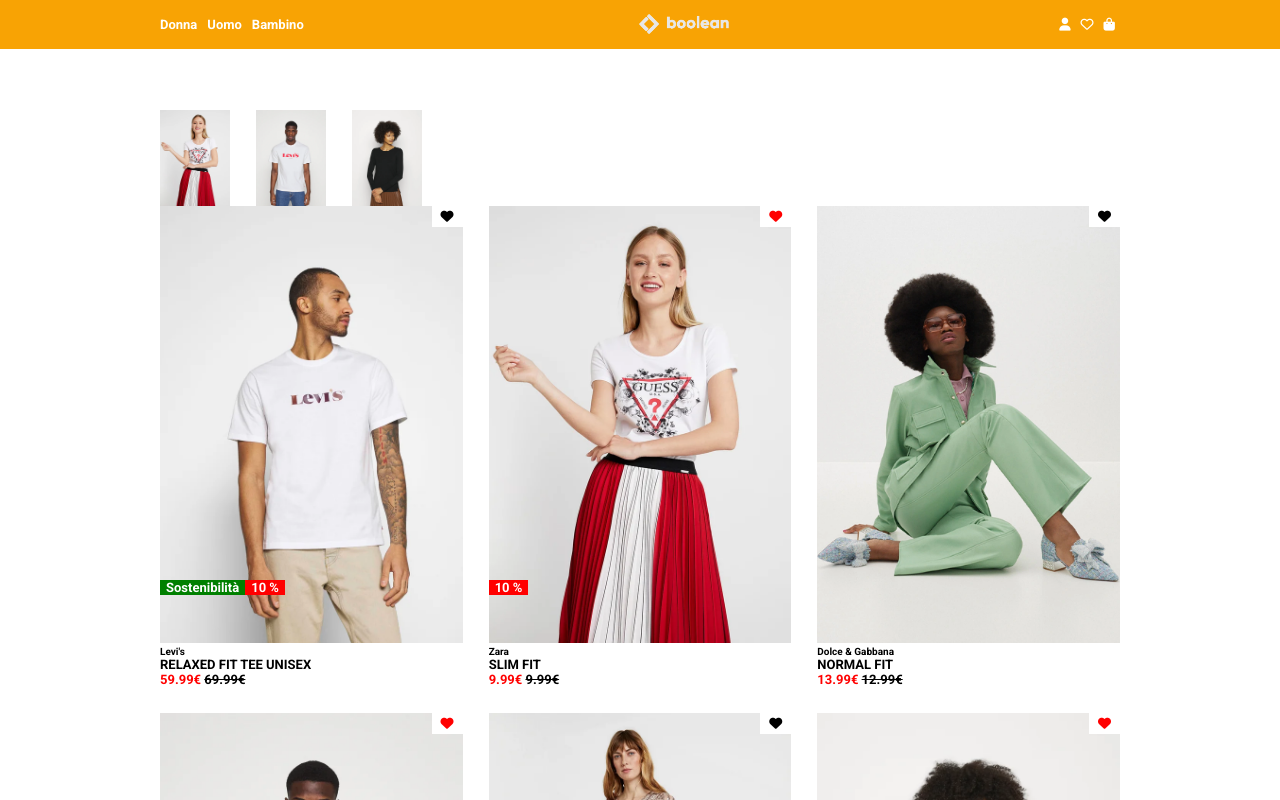
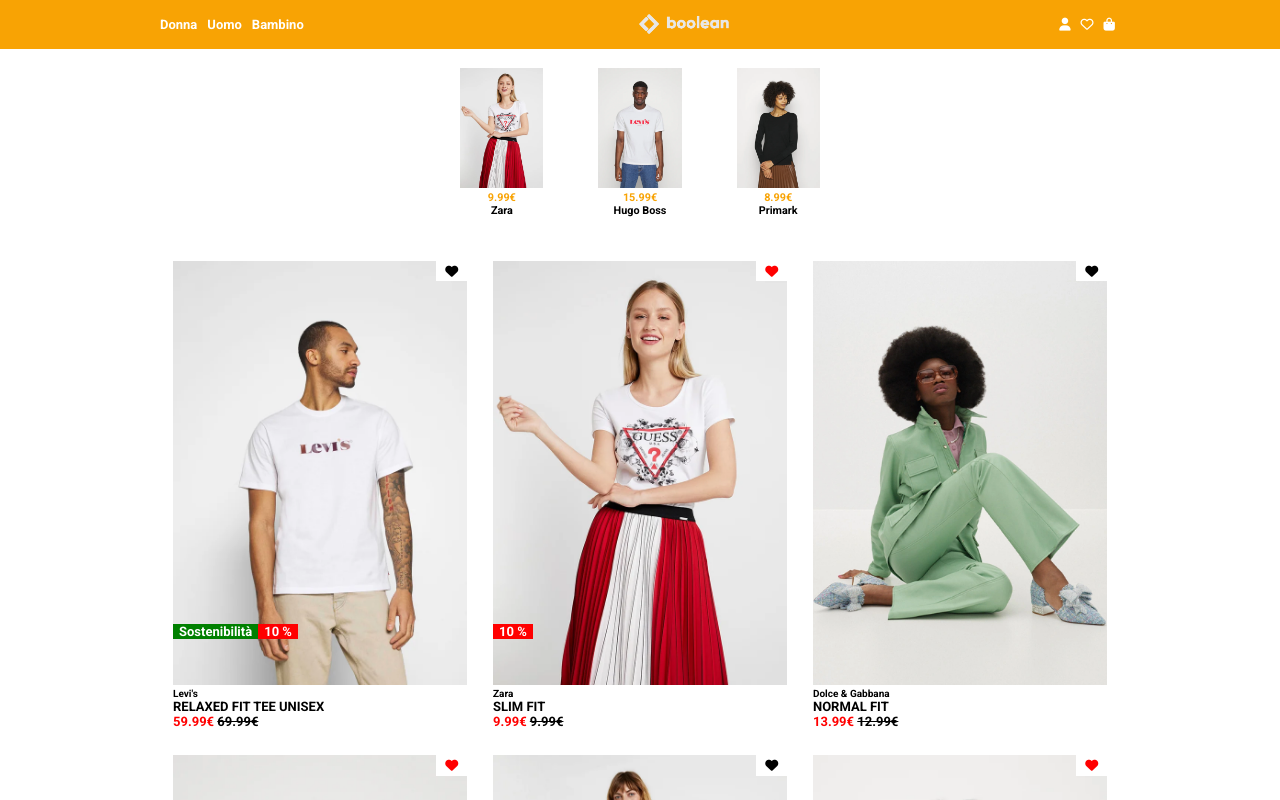
Before and after one commit to giacomomarongiu/vite-boolando, a Vue app: page / in a window 1280 px wide. Shown: the top 800 px of the page. Built offline with nearby package versions, Linux system fonts and the light colour scheme.

Commit message:
[Completed] List of favorties added on the top of the main + SCSS Cleaned + some Comment

```diff
--- a/src/App.vue
+++ b/src/App.vue
@@ -14,9 +14,12 @@
 </script>
 
 <template>
-  <AppHeader />
-  <AppMain />
-  <AppFooter />
+  <div id="site-container">
+    <AppHeader />
+    <AppMain />
+    <AppFooter />
+  </div>
+
 </template>
 
 <style scoped></style>
--- a/src/assets/scss/partials/myutilities.scss
+++ b/src/assets/scss/partials/myutilities.scss
@@ -11,61 +11,56 @@
     display: flex;
 }
 
-.justify-content-center{
+.justify-content-center {
     justify-content: center;
 }
 
-.align-items-center{
+.align-items-center {
     align-items: center;
 }
 
-.flex-column{
+.flex-column {
     flex-direction: column;
 }
 
 .row {
     flex-wrap: wrap;
-    padding-top: 5%;
-    padding-bottom: 5%;
-    margin-left: -1rem;
-    margin-right: -1rem;
 }
 
-.col12{
-    width: 100% ;
+.col {
+    max-width: 100%;
 }
 
-.col4 {
+.fav-col{
+    min-width: 15%;
+    height: 100%;
+}
+
+.col-4 {
     width: calc((100%/12)*4);
-    padding: 1rem;
 }
+
+
+.col-12 {
+    width: 100%;
+}
+
 
 .small_text {
     font-size: x-small;
     font-weight: 100;
 }
 
+.p-1 {
+    padding: 1rem;
+}
+
 .text_bold {
     font-weight: bold;
 }
 
-.text-center{
+.text-center {
     text-align: center;
-}
-
-.tag {
-    background-color: $greenBanner;
-    max-width: 100%;
-    padding-left: 6px;
-    padding-right: 6px;
-}
-
-.discount {
-    background-color: $discountColor;
-
-    padding-left: 6px;
-    padding-right: 6px;
-
 }
 
 .like-it {
--- a/src/assets/scss/style.scss
+++ b/src/assets/scss/style.scss
@@ -24,7 +24,6 @@
         font-size: small;
         padding-top: 1%;
         padding-bottom: 1%;
-    }
 
         ul {
             display: flex;
@@ -45,34 +44,86 @@
         i {
             padding: 5px;
         }
+
+
+    }
 }
 
 
 
 /*Main area*/
-.favorites{
-    max-height: 60px;
-    width: 30%;
+main {
 
+    /*Favorite List*/
+    .favorites-container {
+        margin: 1.5rem;
+        height: 20vh;
+        overflow: hidden;
 
-    .favorite-item{
-        max-width: 100%;
-        object-fit: contain;
+        .favorite-item-card {
+            width: 100%;
+            height: 100%;
+            background-color: white;
+            transition: opacity 0.5s linear;
+
+            .favorite-item-img {
+                height: 75%;
+            }
+
+            .favorite-item-text {
+                font-size: smaller;
+                height: 25%;
+            }
+
+            .price {
+                color: $primaryColor
             }
         }
 
-.products{
-
+        .favorite-item-card:hover {
+            transition: 0.5s;
+            background: #00000015;
+            opacity: 1;
+        }
     }
 
+    /*Favorite List End*/
 
-.main_container,
-.favorite-item-img,
+
+    /*Product List*/
+    .products-container {
+
         .card,
         .card_up,
         .main_image,
         .hover_image {
             max-width: 100%;
+        }
+
+        .card {
+            .card_up {
+                position: relative;
+
+                .heart {
+                    position: absolute;
+                    top: 0;
+                    right: 0;
+                    background-color: $lightColor;
+                    padding: 1%;
+                    padding-left: 3%;
+                    padding-right: 3%;
+                }
+
+                .badges {
+                    max-width: 100%;
+                    position: absolute;
+                    top: 85%;
+                    display: flex;
+                    flex-wrap: wrap;
+                    color: $lightColor;
+                }
+
+            }
         }
 
 
@@ -92,7 +143,8 @@
         /*end how to change image*/
 
 
-/*buttons colours*/
+
+        /*prices colours*/
         p> :first-child {
             color: $discountColor;
         }
@@ -101,27 +153,31 @@
             text-decoration: line-through;
         }
 
-/*buttons position inside the card*/
-.card_up {
-    position: relative;
-    .heart {
-        position: absolute;
-        top: 0;
-        right: 0;
-        background-color: $lightColor;
-        padding: 1%;
-        padding-left: 3%;
-        padding-right: 3%;
+        /*prices colours*/
+
+
+        /*badges manager*/
+        .badges {
+            max-width: 100%;
+
+            .tag {
+                background-color: $greenBanner;
+                padding-left: 6px;
+                padding-right: 6px;
             }
 
-    .badges {
-        max-width: 100%;
-        position: absolute;
-        top: 85%;
-        display: flex;
-        color: $lightColor;
+            .discount {
+                background-color: $discountColor;
+                padding-left: 6px;
+                padding-right: 6px;
+
+            }
         }
 
+        /*badges manager end*/
+    }
+
+    /*Product List End*/
 }
 
 /*end of the main area*/
@@ -139,7 +195,8 @@
     justify-content: space-between;
     align-items: center;
     padding: 1%;
-    i{
+
+    i {
         padding: 5px;
     }
 }
--- a/src/components/FavoritesItem.vue
+++ b/src/components/FavoritesItem.vue
@@ -13,18 +13,13 @@
 
 <template>
     <!-- Col/Card like Bootstrap-->
-    <div class="col4">
+    <div class="fav-col">
         <div class="favorite-item-card">
-            <!-- Crad divided Up e Bottom-->
-            <!--Crad UP-->
-
-            <!--Change img on hover-->
             <img class="favorite-item-img" :src="favorite.mainImg">
-
-
-            <p class="text_bold">{{ favorite.description }}</p>
-            <span class="text_bold"> {{ favorite.priceNew.toFixed(2) }}€ </span>
-
+            <div class="favorite-item-info">
+                <div class="favorite-item-text price"> {{ favorite.priceNew.toFixed(2) }}€ </div>
+                <div class="favorite-item-text brand"> {{ favorite.brand }} </div>
+            </div>
 
         </div>
     </div>
--- a/src/components/FooterApp.vue
+++ b/src/components/FooterApp.vue
@@ -9,14 +9,11 @@
     <!--Footer with flex, left/right-->
     <footer>
         <div class="footer_container container_75 d-flex">
-            <div class="right_footer">
+            <div class="left_footer">
                 <p>Boolanado s.r.l</p>
                 <span class="small_text">Informazioni legali </span>
-                <span class="small_text">Informazioni legali </span>
-                <span class="small_text">Informazioni legali </span>
-
             </div>
-            <div class="left_footer">
+            <div class="right_footer">
                 <p>Trovaci anche su:</p>
                 <div>
                     <i class="fa-brands fa-twitter"></i>
--- a/src/components/MainApp.vue
+++ b/src/components/MainApp.vue
@@ -59,11 +59,11 @@
 
         <div class="main_container container_75 d-flex flex-column justify-content-center">
 
-            <div class="favorites col12 text-center row  d-flex ">
+            <div v-if="myFavorite.length>0" class="favorites-container col-6 text-center d-flex justify-content-center ">
                 <FavoritesItem :favorite="item" v-for="item in myFavorite" />
             </div>
 
-            <div class="products row d-flex">
+            <div class="products-container row d-flex">
                 <ProductCard :product="product" v-for="product in products" />
             </div>
         </div>
--- a/src/components/ProductCard.vue
+++ b/src/components/ProductCard.vue
@@ -2,6 +2,7 @@
 import CardBadges from "../components/CardBadges.vue";
 export default {
     name: "ProductCard",
+    //Componente per inserire dinamicamente i badges
     components: {
         CardBadges
     },
@@ -25,11 +26,10 @@
 
 <template>
     <!-- Col/Card like Bootstrap-->
-    <div class="col4">
+    <div class="col-4 p-1">
         <div class="card">
-            <!-- Crad divided Up e Bottom-->
-            <!--Crad UP-->
-
+            <!-- Card divided Up e Bottom-->
+            <!--Card UP-->
             <div class="card_up">
                 <!--Change img on hover-->
                 <img class="main_image" :src="product.mainImg">
@@ -38,7 +38,7 @@
                 <!--Heart that call the Parent-Function on @click-->
                 <div class="heart" @click="
                     (product.likeIt = product.likeIt ? false : true); //This is something like toggle
-                    // Favorite list refreshed
+                // Favorite list refreshed
                 this.myFavoriteListChild();
                 // Add class if  like-it is True
                 " :class="{ 'like-it': product.likeIt }">
@@ -51,6 +51,7 @@
                 </div>
             </div>
 
+            <!--Card BOTTOM-->
             <div class="card_bottom">
                 <p class="small_text">{{ product.brand }}</p>
                 <p class="text_bold">{{ product.description }}</p>
```
Lines whose indentation alone changed are shown as unchanged.
